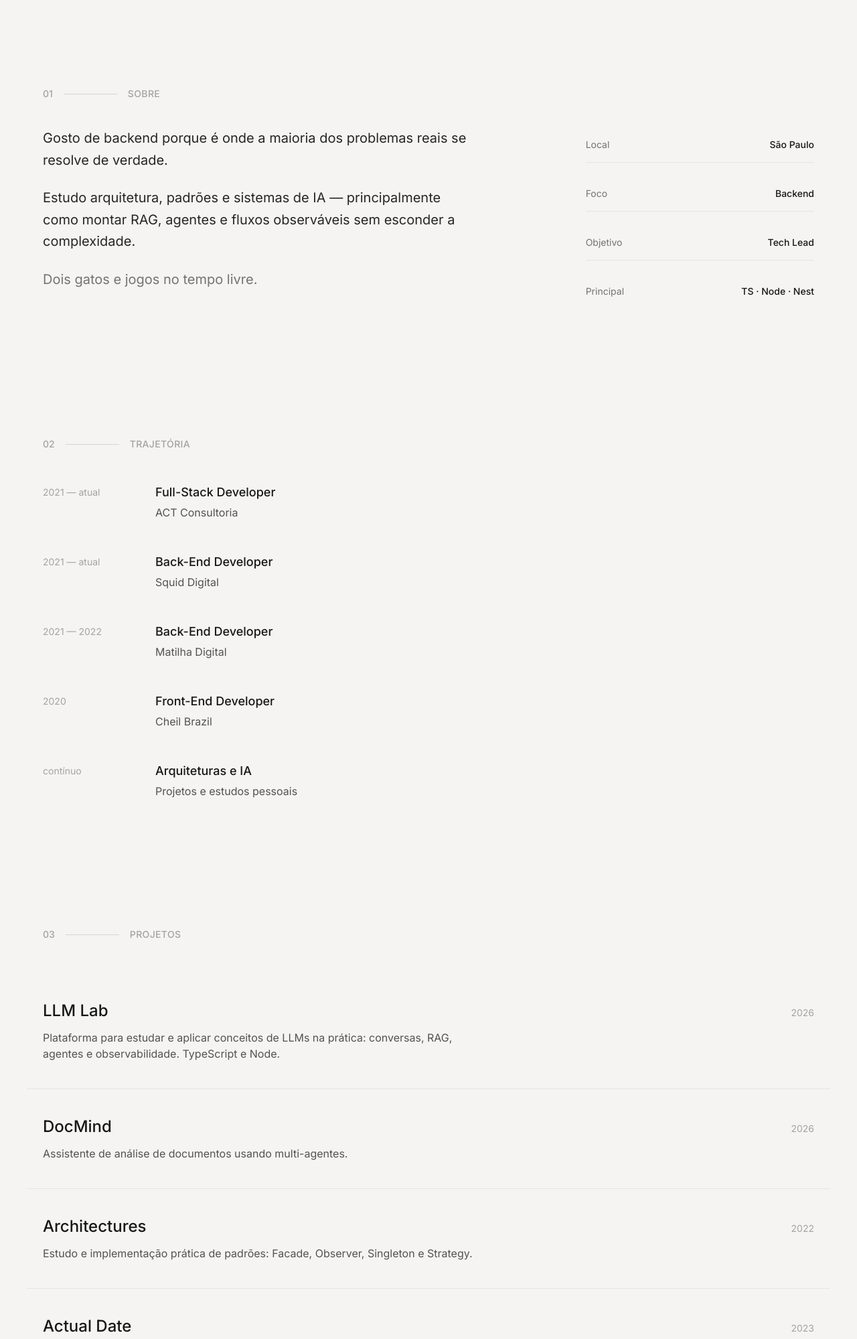
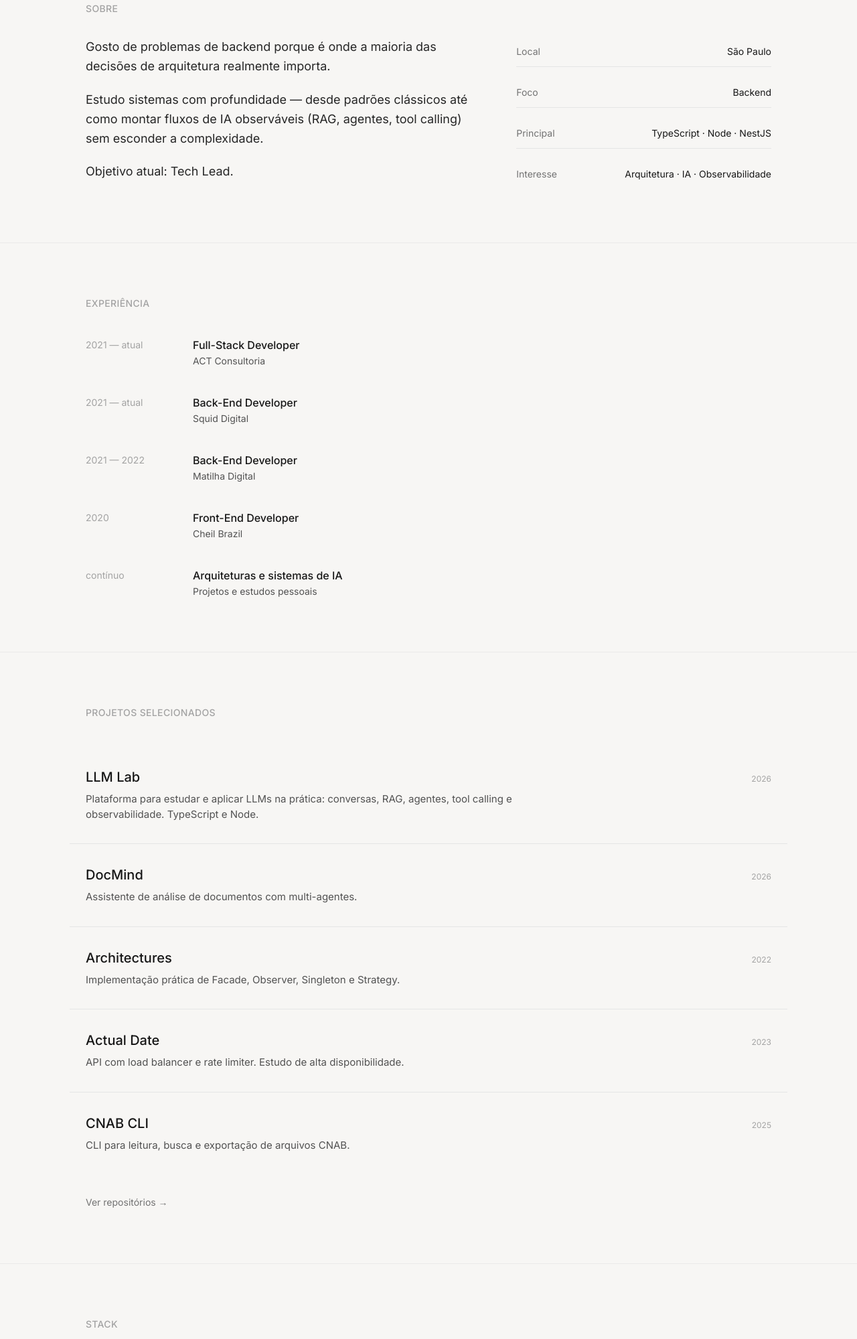
Before and after one commit to graxz/portfolio, a plain HTML site: page index.html in a window 1280 px wide. Shown: the part 708-2707 px from the top of the page at 67% size. Drawn offline with nearby package versions, Linux system fonts and the light colour scheme.

Commit message:
Redesign for senior/staff positioning with stronger hierarchy and confident tone

```diff
--- a/index.html
+++ b/index.html
@@ -18,18 +18,17 @@
     }
   </script>
   <style>
-    body { background: #f5f4f2; }
-    .big-text { font-feature-settings: "ss01"; }
+    body { background: #f7f6f4; }
   </style>
 </head>
 <body class="font-sans antialiased text-neutral-900">
   <!-- Nav -->
-  <nav class="fixed top-0 inset-x-0 z-50 bg-[#f5f4f2]/90 backdrop-blur-md">
-    <div class="max-w-6xl mx-auto px-6 h-16 flex items-center justify-between">
-      <a href="#" class="text-sm font-medium tracking-tight">Isaddora Freitas</a>
-      <div class="hidden sm:flex items-center gap-8 text-sm text-neutral-500">
+  <nav class="fixed top-0 inset-x-0 z-50 bg-[#f7f6f4]/90 backdrop-blur-md border-b border-neutral-200/50">
+    <div class="max-w-5xl mx-auto px-6 h-14 flex items-center justify-between">
+      <a href="#" class="text-sm font-medium">Isaddora Freitas</a>
+      <div class="hidden sm:flex items-center gap-7 text-[13px] text-neutral-500">
         <a href="#sobre" class="hover:text-neutral-900 transition-colors">Sobre</a>
-        <a href="#trajetoria" class="hover:text-neutral-900 transition-colors">Trajetória</a>
+        <a href="#experiencia" class="hover:text-neutral-900 transition-colors">Experiência</a>
         <a href="#projetos" class="hover:text-neutral-900 transition-colors">Projetos</a>
         <a href="https://github.com/graxz" target="_blank" class="hover:text-neutral-900 transition-colors">GitHub</a>
       </div>
@@ -37,162 +36,142 @@
   </nav>
 
   <!-- Hero -->
-  <header class="pt-36 pb-20 px-6">
-    <div class="max-w-6xl mx-auto">
-      <div class="flex items-center gap-4 mb-12">
-        <img src="https://avatars.githubusercontent.com/u/60474834?v=4" alt="Isaddora Freitas" class="w-12 h-12 rounded-full object-cover">
+  <header class="pt-32 pb-20 px-6">
+    <div class="max-w-5xl mx-auto">
+      <div class="flex items-center gap-3 mb-10">
+        <img src="https://avatars.githubusercontent.com/u/60474834?v=4" alt="Isaddora Freitas" class="w-10 h-10 rounded-full object-cover">
         <p class="text-sm text-neutral-500">Backend · São Paulo</p>
       </div>
 
-      <h1 class="big-text text-6xl sm:text-7xl md:text-8xl font-semibold tracking-tighter leading-[0.9] max-w-4xl">
-        BACKEND<br>QUE FUNCIONA.
+      <h1 class="text-5xl sm:text-6xl md:text-7xl font-semibold tracking-tight leading-[0.95] max-w-3xl">
+        Construo sistemas<br>que dão pra manter.
       </h1>
 
-      <p class="mt-10 text-xl sm:text-2xl text-neutral-600 max-w-lg leading-snug font-medium">
-        APIs, sistemas e automações em TypeScript e Node. Com clareza, observabilidade e sem enrolação.
+      <p class="mt-8 text-lg sm:text-xl text-neutral-600 max-w-xl leading-relaxed">
+        Backend em TypeScript e Node. Foco em arquitetura clara, observabilidade e código que outras pessoas conseguem evoluir.
       </p>
 
-      <div class="mt-12 flex flex-wrap gap-3">
-        <a href="https://github.com/graxz" target="_blank" class="text-sm px-6 py-3 bg-neutral-900 text-white rounded-full hover:bg-neutral-800 transition-colors">GitHub</a>
-        <a href="https://www.linkedin.com/in/isaddorafreitas/" target="_blank" class="text-sm px-6 py-3 border border-neutral-300 rounded-full hover:bg-white/50 transition-colors">LinkedIn</a>
+      <div class="mt-10 flex gap-3">
+        <a href="https://github.com/graxz" target="_blank" class="text-sm px-5 py-2.5 bg-neutral-900 text-white rounded-md hover:bg-neutral-800 transition-colors">GitHub</a>
+        <a href="https://www.linkedin.com/in/isaddorafreitas/" target="_blank" class="text-sm px-5 py-2.5 border border-neutral-300 rounded-md hover:bg-white transition-colors">LinkedIn</a>
       </div>
     </div>
   </header>
 
-  <!-- 01 Sobre -->
-  <section id="sobre" class="py-24 px-6">
-    <div class="max-w-6xl mx-auto">
-      <div class="flex items-center gap-4 mb-10">
-        <span class="text-sm font-medium text-neutral-400">01</span>
-        <div class="flex-1 h-px bg-neutral-300 max-w-[80px]"></div>
-        <span class="text-sm font-medium tracking-wide uppercase text-neutral-400">Sobre</span>
-      </div>
-
-      <div class="grid md:grid-cols-12 gap-16">
-        <div class="md:col-span-7 text-xl leading-relaxed text-neutral-800 space-y-6">
-          <p>Gosto de backend porque é onde a maioria dos problemas reais se resolve de verdade.</p>
-          <p>Estudo arquitetura, padrões e sistemas de IA — principalmente como montar RAG, agentes e fluxos observáveis sem esconder a complexidade.</p>
-          <p class="text-neutral-500">Dois gatos e jogos no tempo livre.</p>
+  <!-- Sobre -->
+  <section id="sobre" class="py-20 px-6 border-t border-neutral-200/70">
+    <div class="max-w-5xl mx-auto">
+      <h2 class="text-sm font-medium text-neutral-400 mb-8 tracking-wide uppercase">Sobre</h2>
+      <div class="grid md:grid-cols-5 gap-12">
+        <div class="md:col-span-3 text-lg leading-relaxed text-neutral-800 space-y-5">
+          <p>Gosto de problemas de backend porque é onde a maioria das decisões de arquitetura realmente importa.</p>
+          <p>Estudo sistemas com profundidade — desde padrões clássicos até como montar fluxos de IA observáveis (RAG, agentes, tool calling) sem esconder a complexidade.</p>
+          <p>Objetivo atual: Tech Lead.</p>
         </div>
-        <div class="md:col-span-4 md:col-start-9 space-y-5 text-sm">
-          <div class="flex justify-between py-4 border-b border-neutral-200"><span class="text-neutral-500">Local</span><span class="font-medium">São Paulo</span></div>
-          <div class="flex justify-between py-4 border-b border-neutral-200"><span class="text-neutral-500">Foco</span><span class="font-medium">Backend</span></div>
-          <div class="flex justify-between py-4 border-b border-neutral-200"><span class="text-neutral-500">Objetivo</span><span class="font-medium">Tech Lead</span></div>
-          <div class="flex justify-between py-4"><span class="text-neutral-500">Principal</span><span class="font-medium">TS · Node · Nest</span></div>
+        <div class="md:col-span-2 space-y-4 text-sm">
+          <div class="flex justify-between py-3 border-b border-neutral-200"><span class="text-neutral-500">Local</span><span>São Paulo</span></div>
+          <div class="flex justify-between py-3 border-b border-neutral-200"><span class="text-neutral-500">Foco</span><span>Backend</span></div>
+          <div class="flex justify-between py-3 border-b border-neutral-200"><span class="text-neutral-500">Principal</span><span>TypeScript · Node · NestJS</span></div>
+          <div class="flex justify-between py-3"><span class="text-neutral-500">Interesse</span><span>Arquitetura · IA · Observabilidade</span></div>
         </div>
       </div>
     </div>
   </section>
 
-  <!-- 02 Trajetória -->
-  <section id="trajetoria" class="py-24 px-6">
-    <div class="max-w-6xl mx-auto">
-      <div class="flex items-center gap-4 mb-12">
-        <span class="text-sm font-medium text-neutral-400">02</span>
-        <div class="flex-1 h-px bg-neutral-300 max-w-[80px]"></div>
-        <span class="text-sm font-medium tracking-wide uppercase text-neutral-400">Trajetória</span>
-      </div>
-
-      <div class="max-w-2xl space-y-12">
-        <div class="flex gap-10">
-          <div class="text-sm text-neutral-400 w-32 shrink-0 pt-1">2021 — atual</div>
+  <!-- Experiência -->
+  <section id="experiencia" class="py-20 px-6 border-t border-neutral-200/70">
+    <div class="max-w-5xl mx-auto">
+      <h2 class="text-sm font-medium text-neutral-400 mb-10 tracking-wide uppercase">Experiência</h2>
+      <div class="space-y-10 max-w-2xl">
+        <div class="flex gap-8">
+          <div class="text-sm text-neutral-400 w-32 shrink-0 pt-0.5">2021 — atual</div>
           <div>
-            <div class="text-lg font-medium">Full-Stack Developer</div>
-            <div class="text-neutral-600 mt-1">ACT Consultoria</div>
+            <div class="font-medium">Full-Stack Developer</div>
+            <div class="text-neutral-600 text-sm mt-0.5">ACT Consultoria</div>
           </div>
         </div>
-        <div class="flex gap-10">
-          <div class="text-sm text-neutral-400 w-32 shrink-0 pt-1">2021 — atual</div>
+        <div class="flex gap-8">
+          <div class="text-sm text-neutral-400 w-32 shrink-0 pt-0.5">2021 — atual</div>
           <div>
-            <div class="text-lg font-medium">Back-End Developer</div>
-            <div class="text-neutral-600 mt-1">Squid Digital</div>
+            <div class="font-medium">Back-End Developer</div>
+            <div class="text-neutral-600 text-sm mt-0.5">Squid Digital</div>
           </div>
         </div>
-        <div class="flex gap-10">
-          <div class="text-sm text-neutral-400 w-32 shrink-0 pt-1">2021 — 2022</div>
+        <div class="flex gap-8">
+          <div class="text-sm text-neutral-400 w-32 shrink-0 pt-0.5">2021 — 2022</div>
           <div>
-            <div class="text-lg font-medium">Back-End Developer</div>
-            <div class="text-neutral-600 mt-1">Matilha Digital</div>
+            <div class="font-medium">Back-End Developer</div>
+            <div class="text-neutral-600 text-sm mt-0.5">Matilha Digital</div>
           </div>
         </div>
-        <div class="flex gap-10">
-          <div class="text-sm text-neutral-400 w-32 shrink-0 pt-1">2020</div>
+        <div class="flex gap-8">
+          <div class="text-sm text-neutral-400 w-32 shrink-0 pt-0.5">2020</div>
           <div>
-            <div class="text-lg font-medium">Front-End Developer</div>
-            <div class="text-neutral-600 mt-1">Cheil Brazil</div>
+            <div class="font-medium">Front-End Developer</div>
+            <div class="text-neutral-600 text-sm mt-0.5">Cheil Brazil</div>
           </div>
         </div>
-        <div class="flex gap-10">
-          <div class="text-sm text-neutral-400 w-32 shrink-0 pt-1">contínuo</div>
+        <div class="flex gap-8">
+          <div class="text-sm text-neutral-400 w-32 shrink-0 pt-0.5">contínuo</div>
           <div>
-            <div class="text-lg font-medium">Arquiteturas e IA</div>
-            <div class="text-neutral-600 mt-1">Projetos e estudos pessoais</div>
+            <div class="font-medium">Arquiteturas e sistemas de IA</div>
+            <div class="text-neutral-600 text-sm mt-0.5">Projetos e estudos pessoais</div>
           </div>
         </div>
       </div>
     </div>
   </section>
 
-  <!-- 03 Projetos -->
-  <section id="projetos" class="py-24 px-6">
-    <div class="max-w-6xl mx-auto">
-      <div class="flex items-center gap-4 mb-12">
-        <span class="text-sm font-medium text-neutral-400">03</span>
-        <div class="flex-1 h-px bg-neutral-300 max-w-[80px]"></div>
-        <span class="text-sm font-medium tracking-wide uppercase text-neutral-400">Projetos</span>
-      </div>
-
+  <!-- Projetos -->
+  <section id="projetos" class="py-20 px-6 border-t border-neutral-200/70">
+    <div class="max-w-5xl mx-auto">
+      <h2 class="text-sm font-medium text-neutral-400 mb-10 tracking-wide uppercase">Projetos selecionados</h2>
       <div class="divide-y divide-neutral-200">
-        <a href="https://github.com/graxz/llm-lab" target="_blank" class="group block py-10 hover:bg-white/40 -mx-6 px-6 transition-colors">
-          <div class="flex items-baseline justify-between gap-6">
-            <h3 class="text-2xl font-medium group-hover:underline underline-offset-4">LLM Lab</h3>
-            <span class="text-sm text-neutral-400">2026</span>
+        <a href="https://github.com/graxz/llm-lab" target="_blank" class="group block py-8 hover:bg-white/50 -mx-6 px-6 transition-colors">
+          <div class="flex items-baseline justify-between gap-4">
+            <h3 class="text-xl font-medium group-hover:underline underline-offset-4">LLM Lab</h3>
+            <span class="text-xs text-neutral-400 shrink-0">2026</span>
           </div>
-          <p class="mt-3 text-neutral-600 max-w-2xl">Plataforma para estudar e aplicar conceitos de LLMs na prática: conversas, RAG, agentes e observabilidade. TypeScript e Node.</p>
+          <p class="mt-2 text-neutral-600 max-w-2xl text-[15px]">Plataforma para estudar e aplicar LLMs na prática: conversas, RAG, agentes, tool calling e observabilidade. TypeScript e Node.</p>
         </a>
-        <a href="https://github.com/graxz/docmind" target="_blank" class="group block py-10 hover:bg-white/40 -mx-6 px-6 transition-colors">
-          <div class="flex items-baseline justify-between gap-6">
-            <h3 class="text-2xl font-medium group-hover:underline underline-offset-4">DocMind</h3>
-            <span class="text-sm text-neutral-400">2026</span>
+        <a href="https://github.com/graxz/docmind" target="_blank" class="group block py-8 hover:bg-white/50 -mx-6 px-6 transition-colors">
+          <div class="flex items-baseline justify-between gap-4">
+            <h3 class="text-xl font-medium group-hover:underline underline-offset-4">DocMind</h3>
+            <span class="text-xs text-neutral-400 shrink-0">2026</span>
           </div>
-          <p class="mt-3 text-neutral-600">Assistente de análise de documentos usando multi-agentes.</p>
+          <p class="mt-2 text-neutral-600 text-[15px]">Assistente de análise de documentos com multi-agentes.</p>
         </a>
-        <a href="https://github.com/graxz/architectures" target="_blank" class="group block py-10 hover:bg-white/40 -mx-6 px-6 transition-colors">
-          <div class="flex items-baseline justify-between gap-6">
-            <h3 class="text-2xl font-medium group-hover:underline underline-offset-4">Architectures</h3>
-            <span class="text-sm text-neutral-400">2022</span>
+        <a href="https://github.com/graxz/architectures" target="_blank" class="group block py-8 hover:bg-white/50 -mx-6 px-6 transition-colors">
+          <div class="flex items-baseline justify-between gap-4">
+            <h3 class="text-xl font-medium group-hover:underline underline-offset-4">Architectures</h3>
+            <span class="text-xs text-neutral-400 shrink-0">2022</span>
           </div>
-          <p class="mt-3 text-neutral-600">Estudo e implementação prática de padrões: Facade, Observer, Singleton e Strategy.</p>
+          <p class="mt-2 text-neutral-600 text-[15px]">Implementação prática de Facade, Observer, Singleton e Strategy.</p>
         </a>
-        <a href="https://github.com/graxz/actual-date" target="_blank" class="group block py-10 hover:bg-white/40 -mx-6 px-6 transition-colors">
-          <div class="flex items-baseline justify-between gap-6">
-            <h3 class="text-2xl font-medium group-hover:underline underline-offset-4">Actual Date</h3>
-            <span class="text-sm text-neutral-400">2023</span>
+        <a href="https://github.com/graxz/actual-date" target="_blank" class="group block py-8 hover:bg-white/50 -mx-6 px-6 transition-colors">
+          <div class="flex items-baseline justify-between gap-4">
+            <h3 class="text-xl font-medium group-hover:underline underline-offset-4">Actual Date</h3>
+            <span class="text-xs text-neutral-400 shrink-0">2023</span>
           </div>
-          <p class="mt-3 text-neutral-600">API de data/hora com load balancer e rate limiter.</p>
+          <p class="mt-2 text-neutral-600 text-[15px]">API com load balancer e rate limiter. Estudo de alta disponibilidade.</p>
         </a>
-        <a href="https://github.com/graxz/cnab-cli" target="_blank" class="group block py-10 hover:bg-white/40 -mx-6 px-6 transition-colors">
-          <div class="flex items-baseline justify-between gap-6">
-            <h3 class="text-2xl font-medium group-hover:underline underline-offset-4">CNAB CLI</h3>
-            <span class="text-sm text-neutral-400">2025</span>
+        <a href="https://github.com/graxz/cnab-cli" target="_blank" class="group block py-8 hover:bg-white/50 -mx-6 px-6 transition-colors">
+          <div class="flex items-baseline justify-between gap-4">
+            <h3 class="text-xl font-medium group-hover:underline underline-offset-4">CNAB CLI</h3>
+            <span class="text-xs text-neutral-400 shrink-0">2025</span>
           </div>
-          <p class="mt-3 text-neutral-600">CLI para ler, buscar e exportar arquivos CNAB.</p>
+          <p class="mt-2 text-neutral-600 text-[15px]">CLI para leitura, busca e exportação de arquivos CNAB.</p>
         </a>
       </div>
-
-      <a href="https://github.com/graxz" target="_blank" class="inline-block mt-12 text-sm text-neutral-500 hover:text-neutral-900">todos os repositórios →</a>
+      <a href="https://github.com/graxz" target="_blank" class="inline-block mt-8 text-sm text-neutral-500 hover:text-neutral-900">Ver repositórios →</a>
     </div>
   </section>
 
-  <!-- 04 Stack -->
-  <section class="py-24 px-6">
-    <div class="max-w-6xl mx-auto">
-      <div class="flex items-center gap-4 mb-10">
-        <span class="text-sm font-medium text-neutral-400">04</span>
-        <div class="flex-1 h-px bg-neutral-300 max-w-[80px]"></div>
-        <span class="text-sm font-medium tracking-wide uppercase text-neutral-400">Stack</span>
-      </div>
-      <div class="flex flex-wrap gap-x-8 gap-y-4 text-lg text-neutral-800 max-w-3xl">
+  <!-- Stack -->
+  <section class="py-20 px-6 border-t border-neutral-200/70">
+    <div class="max-w-5xl mx-auto">
+      <h2 class="text-sm font-medium text-neutral-400 mb-8 tracking-wide uppercase">Stack</h2>
+      <div class="flex flex-wrap gap-x-6 gap-y-3 text-base text-neutral-700 max-w-3xl">
         <span>TypeScript</span>
         <span>Node.js</span>
         <span>NestJS</span>
@@ -213,10 +192,10 @@
   </section>
 
   <!-- Footer -->
-  <footer class="py-16 px-6 text-sm text-neutral-500">
-    <div class="max-w-6xl mx-auto flex flex-col sm:flex-row justify-between items-center gap-6">
+  <footer class="py-12 px-6 border-t border-neutral-200/70 text-sm text-neutral-500">
+    <div class="max-w-5xl mx-auto flex flex-col sm:flex-row justify-between items-center gap-4">
       <span>© 2026 Isaddora Freitas</span>
-      <div class="flex gap-8">
+      <div class="flex gap-6">
         <a href="https://github.com/graxz" target="_blank" class="hover:text-neutral-900">GitHub</a>
         <a href="https://www.linkedin.com/in/isaddorafreitas/" target="_blank" class="hover:text-neutral-900">LinkedIn</a>
       </div>
```
